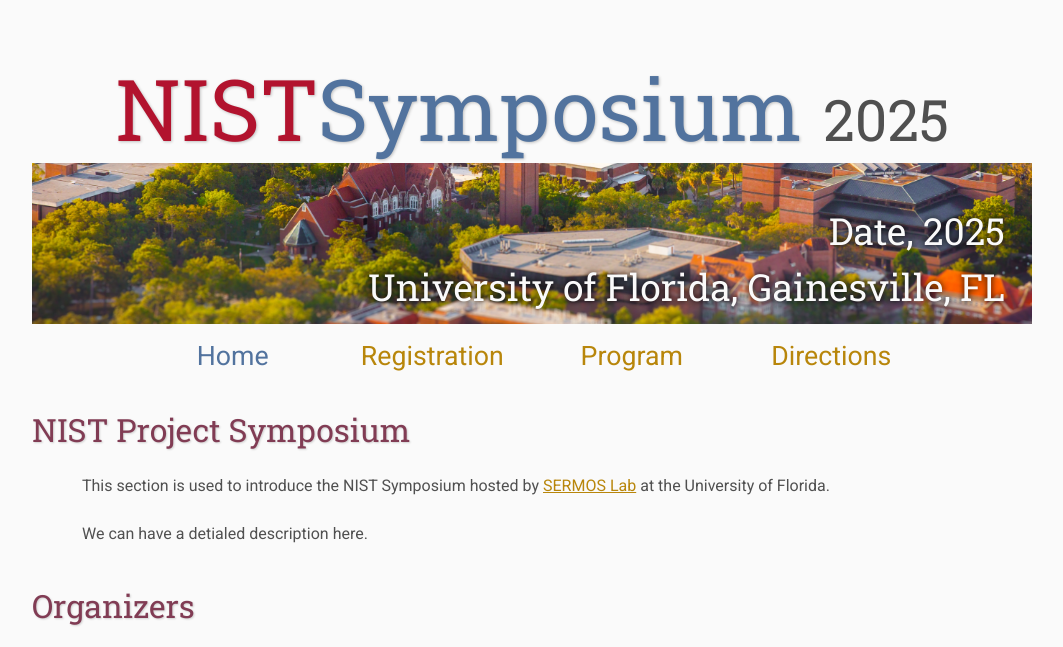
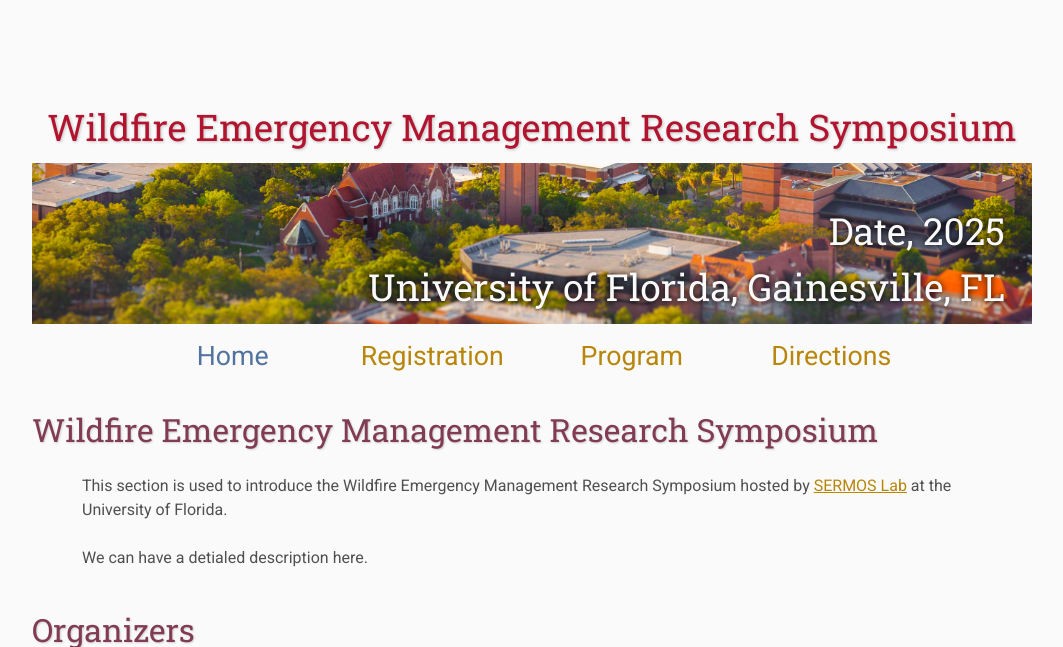
Before and after one commit to nist-symposium-uf/nist-symposium-uf.github.io, a plain HTML site: page index.html in a window 1280 px wide. Shown: the top 647 px of the page, without its empty margins (108-1171 px from the left). Drawn offline with Linux system fonts and the light colour scheme.

Commit message:
Add files via upload

```diff
--- a/index.html
+++ b/index.html
@@ -9,7 +9,7 @@
     <meta name="resource-type" content="document">
     <meta name="distribution" content="global">
     <meta name="KeyWords" content="Conference">
-    <title>NIST Symposium</title>
+    <title>Wildfire Emergency Management Research Symposium</title>
 </head>
 
 <body>
@@ -17,7 +17,7 @@
     <div class="banner">
         <img src="assets/uflorida_cover.jfif" alt="Conference Template Banner" style="width: 100%; height: 100%" >
         <div class="top-left">
-            <span class="title1">NIST</span><span class="title2">Symposium</span> <span class="year">2025</span>
+            <span class="title1" style="font-size: 0.43em">Wildfire Emergency Management Research Symposium</span>
         </div>
         <div class="bottom-right">
             Date, 2025 <br> University of Florida, Gainesville, FL
@@ -41,9 +41,9 @@
         </tr>
     </table>
 
-    <h2>NIST Project Symposium</h2>
+    <h2>Wildfire Emergency Management Research Symposium</h2>
     <p>
-        This section is used to introduce the NIST Symposium hosted by <a target="_blank" href="https://faculty.eng.ufl.edu/sermos-lab/">SERMOS Lab</a> at the University of Florida.
+        This section is used to introduce the Wildfire Emergency Management Research Symposium hosted by <a target="_blank" href="https://faculty.eng.ufl.edu/sermos-lab/">SERMOS Lab</a> at the University of Florida.
     </p>
     <p>
         We can have a detialed description here.
```
